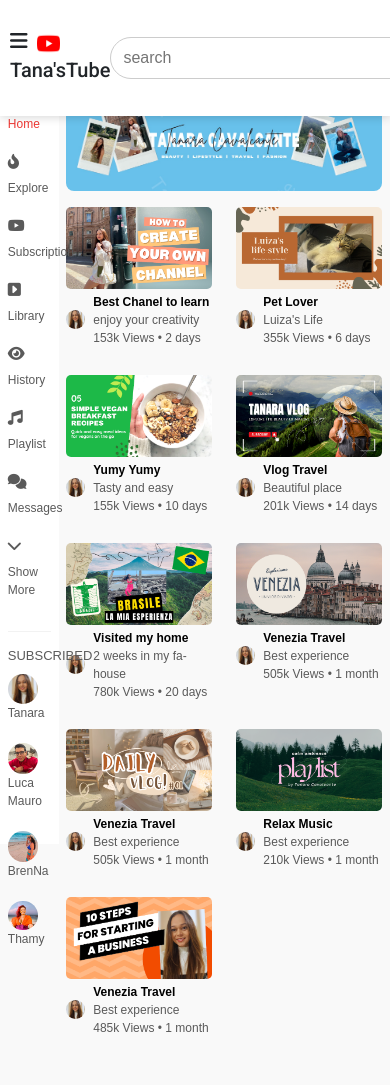
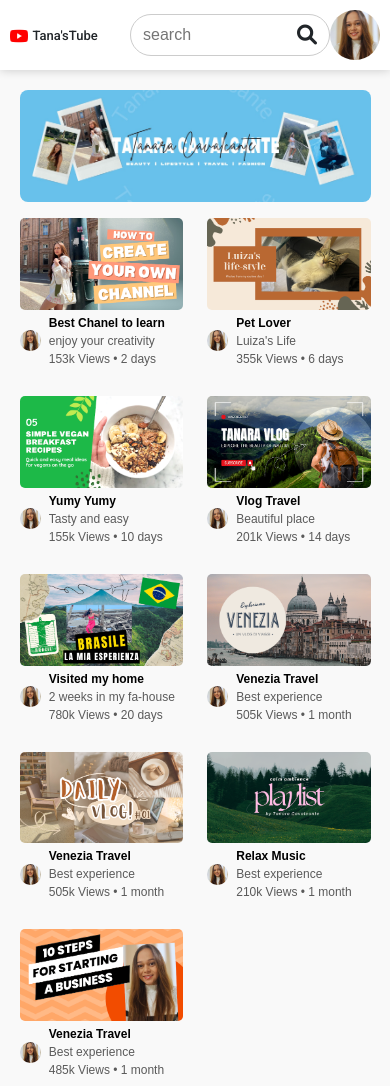
Before and after one commit to TanaraCavalcante/Tana-sTube, a plain HTML site: page index.html in a window 390 px wide. Drawn offline with nearby package versions, Linux system fonts and the light colour scheme.

Commit message:
responsive

```diff
--- a/index.html
+++ b/index.html
@@ -24,14 +24,13 @@
 
     <!-- JavaScript -->
     <script defer src="script.js"></script>
-
 </head>
 
 <body>
     <header>
-        <nav class="d-flex align-items-center justify-content-between">
+        <nav class="d-flex align-items-center justify-content-between" >
             <div class="nav-left">
-                <i class="fa-solid fa-bars menu-icon"></i>
+                <i class="fa-solid fa-bars menu-icon" id="menu-icon"></i>
                 <img src="images/logo.png" alt="logo-youtube">
                 <span>Tana'sTube</span>
             </div>
--- a/style.css
+++ b/style.css
@@ -33,7 +33,7 @@ nav span {
 }
 
 .nav-left img{
-    width: 23%;
+    width: 18%;
 }
 
 nav i{
@@ -178,3 +178,37 @@ nav i{
     color: black;
     font-weight: 600;
 }
+
+/*! ---------Responsive------------ */
+
+@media(max-width: 992px){
+    #menu-icon{
+        display: none;
+    }
+    .sidebar{
+        display: none;
+    }
+    .container-main, .large-container{
+        padding-left: 5%;
+        padding-right: 5%;
+    }
+    .nav-right i{
+        display: none;
+    }
+    .nav-right img{
+        width: 50px;
+    }
+    .nav-middle .search-box input{
+        width: 150px;
+    }
+    .nav-middle .fa-microphone{
+        display: none;
+    }
+    .nav-left span{
+        font-size: 13px;
+    }
+    .nav-left img{
+        width: 15%;
+    }
+
+}
```
